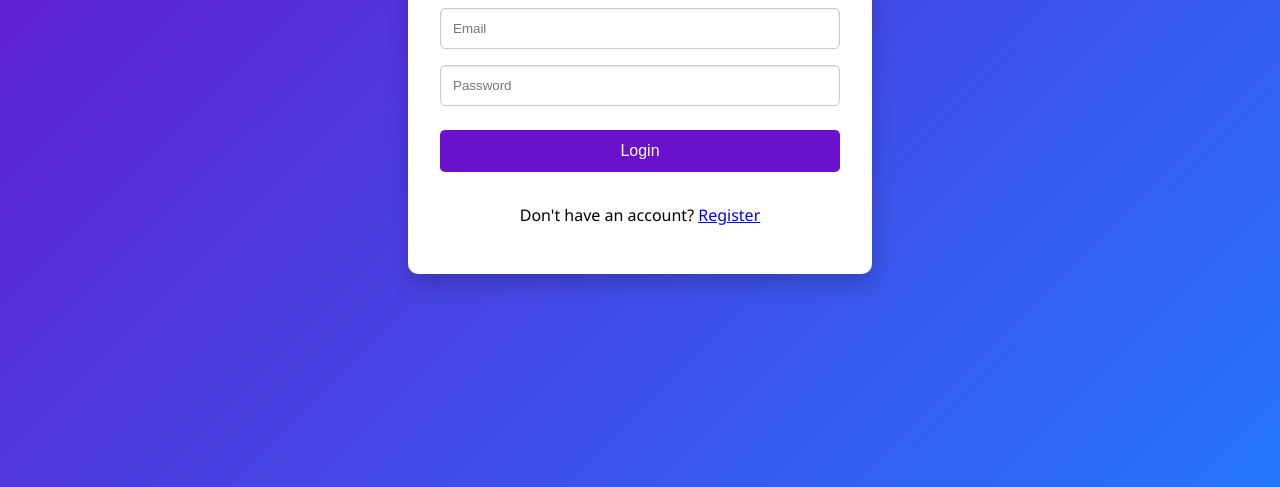
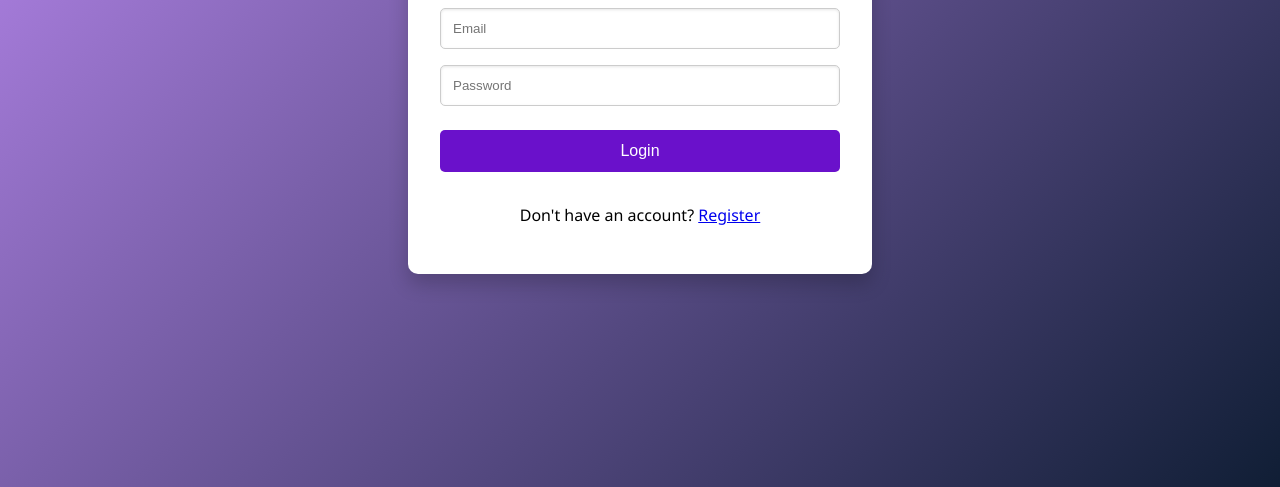
Before and after one commit to bharathkumarp0/demo, a website: page index.html in a window 1280 px wide. Shown: the part 313-800 px from the top of the page. Drawn offline with Linux system fonts and the light colour scheme.

Commit message:
saved the files

```diff
--- a/index.html
+++ b/index.html
@@ -10,7 +10,7 @@
             justify-content: center;
             align-items: center;
             height: 100vh;
-            background: linear-gradient(135deg, #6a11cb, #2575fc);
+            background: linear-gradient(135deg, #bd8af4, #101e35);
             font-family: 'Segoe UI', Tahoma, Geneva, Verdana, sans-serif;
             margin: 0;
         }
```
Also changed, not shown: regester.html (line endings or trailing spaces).
